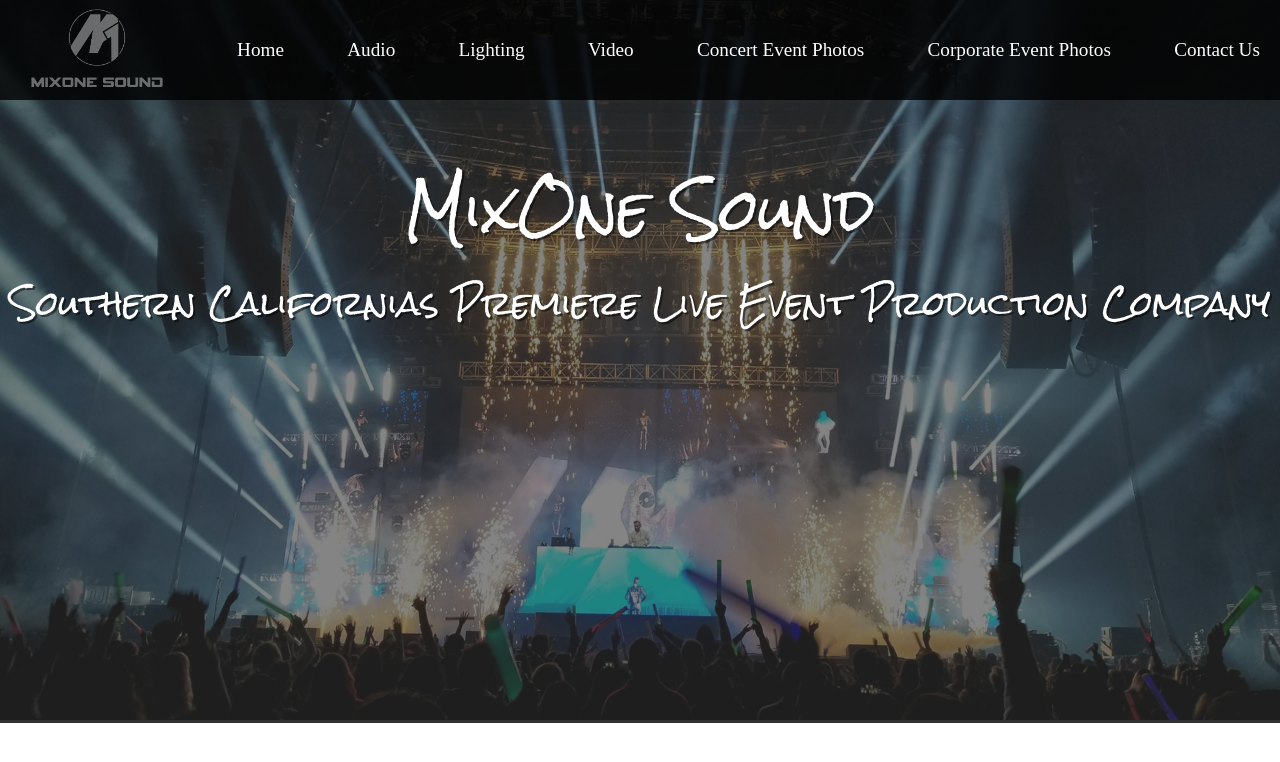
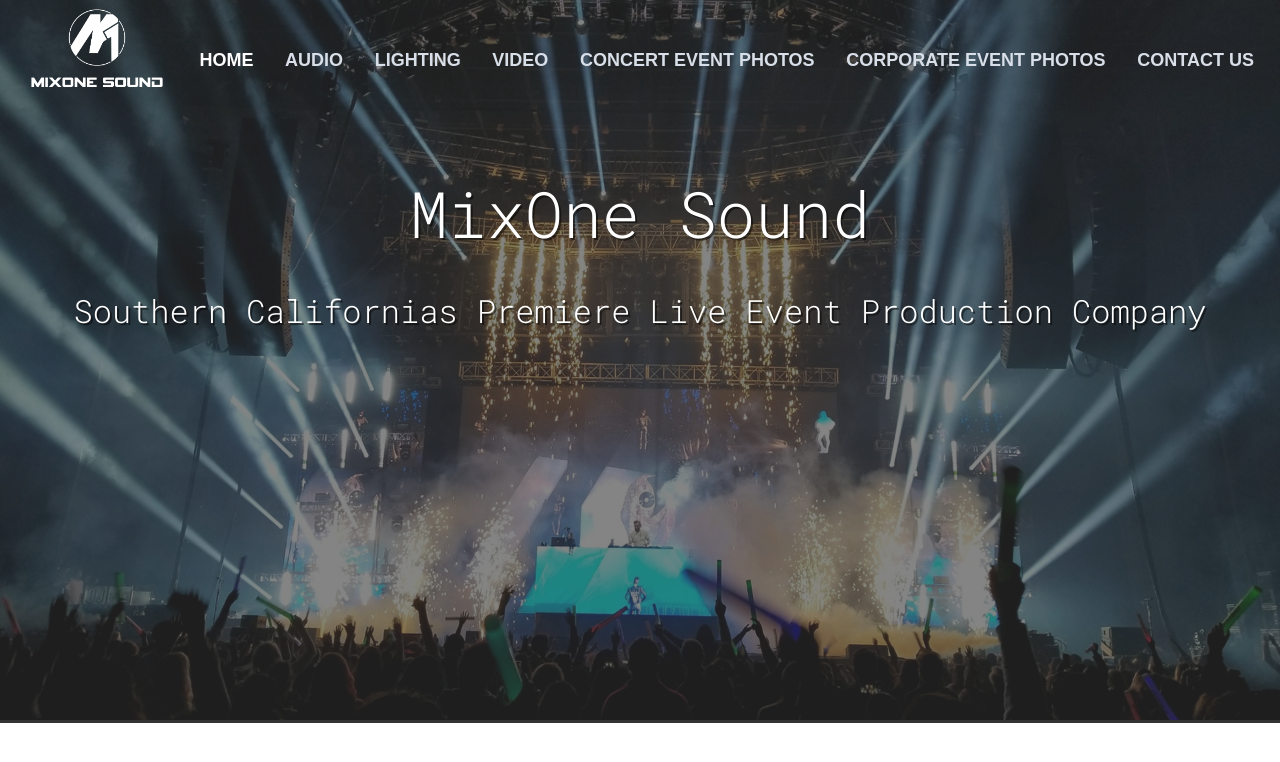
Before and after one commit to Austin-T-Johnson/mixone, a React (Create React App) app: page / in a window 1280 px wide. Shown: the top 762 px of the page. Built offline with nearby package versions, Linux system fonts and the light colour scheme; a web font is replaced by a local one.

Commit message:
changed font, added nav link styling

```diff
--- a/package.json
+++ b/package.json
@@ -8,6 +8,7 @@
     "@testing-library/user-event": "^13.5.0",
     "react": "^18.2.0",
     "react-dom": "^18.2.0",
+    "react-router": "^6.4.3",
     "react-router-dom": "^6.4.3",
     "react-scripts": "5.0.1",
     "sass": "^1.55.0",
--- a/src/App.scss
+++ b/src/App.scss
@@ -139,7 +139,7 @@
     position: relative;
     top: 0;
     left: 0;
-    background-color: rgb(0,0,0,0.8);
+    // background-color: rgb(0,0,0,0.8);
     display: flex;
     justify-content: space-between;
     align-items: center;
@@ -147,11 +147,56 @@
     color: white;
     font-size: 1.2rem;
     padding: 20px;
+    font-family: $links;
 }
 .logo-img {
     height: 100px;
     padding: 10px;
+}
 
+button {
+    margin-top: 20px;
+    font-size: 18px;
+    color:$austin-grey;
+    font-weight: 800;
+    cursor: pointer;
+    position: relative;
+    border: none;
+    background: none;
+    text-transform: uppercase;
+    transition-timing-function: cubic-bezier(0.25, 0.8, 0.25, 1);
+    transition-duration: 400ms;
+    transition-property: color;
+}
+
+
+button:focus,
+button:hover {
+    color: #888888;
+}
+
+button:focus:after,
+button:hover:after {
+    width: 100%;
+    left: 0%;
+}
+
+button:after {
+    content: "";
+    pointer-events: none;
+    bottom: -2px;
+    left: 50%;
+    position: absolute;
+    width: 0%;
+    height: 2px;
+    background-color: #888888;
+    transition-timing-function: cubic-bezier(0.25, 0.8, 0.25, 1);
+    transition-duration: 400ms;
+    transition-property: width, left;
+}
+
+ .active {
+    color: white!important;
 }
 
 // LANDING PAGE
@@ -167,7 +212,7 @@
     background-color: rgb(0, 0, 0, 0.8);
 }
 
-img {
+.david-guetta-img {
     height: 100%;
     z-index: 1;
     width: 100%;
@@ -190,16 +235,16 @@
   span{
     color:white;
     z-index: 2;
-    font-family: $header;
+    font-family: $regular;
     margin: 0 auto;
-    font-size: 3.5rem;
+    font-size: 4rem;
     text-shadow: 2px 2px  rgb(0, 0, 0, 0.5);
   }
 
   p {
     color:white;
     z-index: 2;
-    font-family: $header;
+    font-family: $regular;
     margin: 0 auto;
     font-size: 2rem;
     text-shadow: 2px 2px  rgb(0, 0, 0, 0.5);
--- a/src/components/Header.js
+++ b/src/components/Header.js
@@ -1,20 +1,20 @@
 import React from 'react'
-import { Link } from 'react-router-dom'
+import { NavLink } from 'react-router-dom'
 import logo from '../assets/images/MixOne-white-logo.png'
 const Header = () => {
-  return (
-    <div className='header'>
-       <Link to="/"><img src={logo} alt="logo" className='logo-img'></img></Link>
-       <Link to="/">Home</Link>
-       <Link to="/audio">Audio</Link>
-       <Link to="/lighting">Lighting</Link>
-       <Link to="/video">Video</Link>
-       <Link to="/concert-event-photos">Concert Event Photos</Link>
-       <Link to="/corporate-event-photos">Corporate Event Photos</Link>
-       <Link to="/contact">Contact Us</Link>
+    return (
+        <div className='header'>
+            <NavLink to="/"><img src={logo} alt="logo" className='logo-img'></img></NavLink>
+            <button><NavLink to="/" className={(link) => link.isActive ? "active" : ""}>Home</NavLink></button>
+            <button><NavLink to="/audio" className={(link) => link.isActive ? "active" : ""}>Audio</NavLink></button>
+            <button><NavLink to="/lighting" className={(link) => link.isActive ? "active" : ""}>Lighting</NavLink></button>
+            <button><NavLink to="/video" className={(link) => link.isActive ? "active" : ""}>Video</NavLink></button>
+            <button> <NavLink to="/concert-event-photos" className={(link) => link.isActive ? "active" : ""}>Concert Event Photos</NavLink></button>
+            <button><NavLink to="/corporate-event-photos" className={(link) => link.isActive ? "active" : ""}>Corporate Event Photos</NavLink></button>
+            <button> <NavLink to="/contact" className={(link) => link.isActive ? "active" : ""}>Contact Us</NavLink></button>
 
-    </div>
-  )
+        </div>
+    )
 }
 
 export default Header
--- a/src/components/Landing.js
+++ b/src/components/Landing.js
@@ -4,7 +4,7 @@
   return (
     <div className='top-container'>
         <div className='img-div'>
-            <img src={img} alt="David Guetta On Stage"></img>
+            <img src={img} alt="David Guetta On Stage" className='david-guetta-img'></img>
         </div>
         <div className='span-div'>
              <span>MixOne Sound</span>
--- a/src/scss/scss.scss
+++ b/src/scss/scss.scss
@@ -46,7 +46,7 @@
 $regular: 'Roboto Mono';
 
 //colors
-$austin-primary:#283C8C;
+$austin-primary2:#283C8C;
 $austin-tertiary-light:#B4BED2;
 $austin-tertiary-dark:#030F4B;
 $austin-warning:#FFD600;
```
Also changed, not shown: 1 other file (tests, documents, lock files or other folders).
